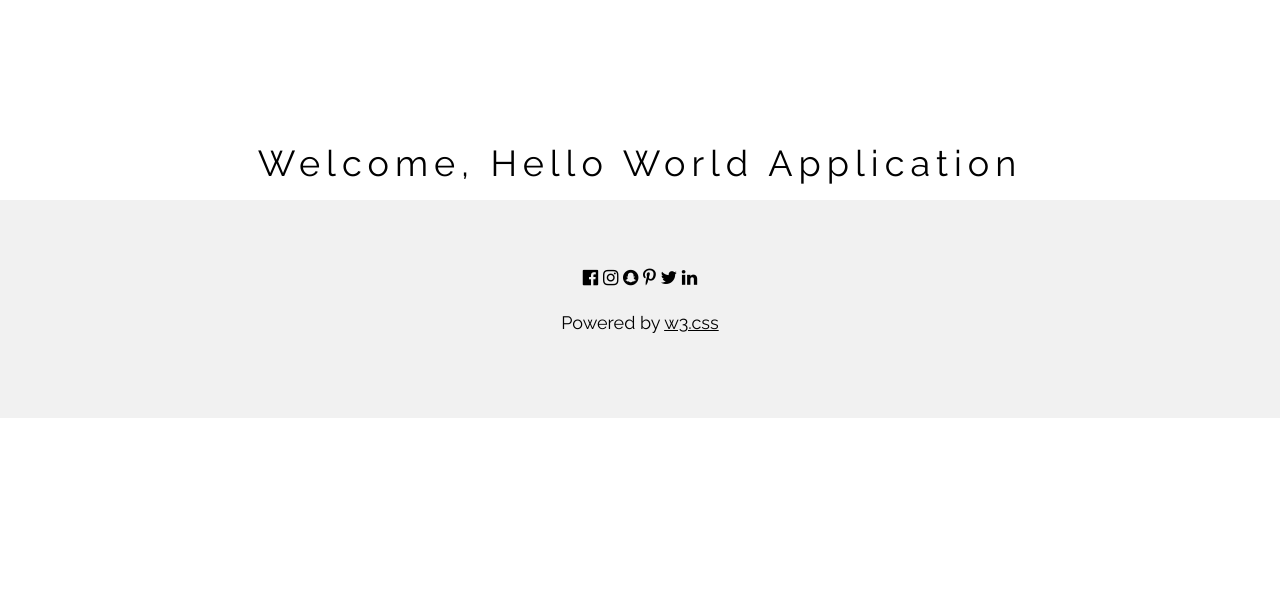
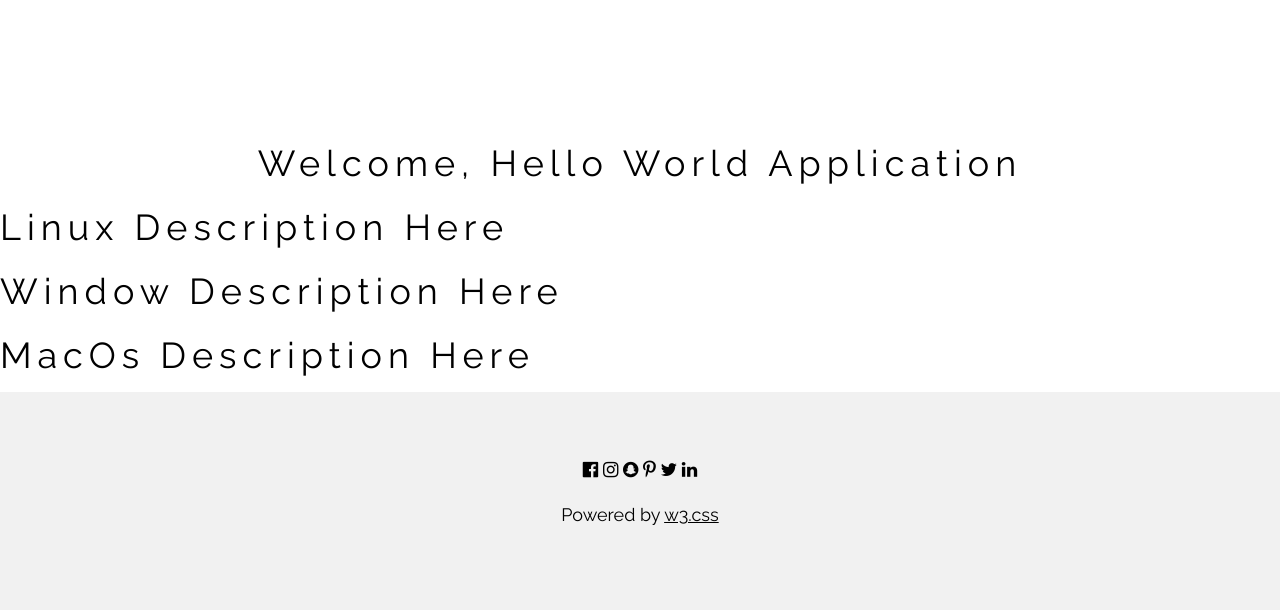
Before and after one commit to virgofreedom/itc-134-hello-world, a Django app: page /HelloWorldApp/ in a window 1280 px wide. Shown: the part 208-818 px from the top of the page. Before the commit the page ends 626 px from the top, so only its background shows below. Run offline with Django 3.2, Linux system fonts and the light colour scheme.

Commit message:
make separte file for each branch

```diff
--- a/HelloWorldProj/HelloWorldApp/templates/base.html
+++ b/HelloWorldProj/HelloWorldApp/templates/base.html
@@ -24,8 +24,15 @@
         {% block content %}
 
         {% endblock content %}
-
-
+        <div id="linux">
+            {% include "helloapp/linux.html" %}
+        </div>
+        <div id="window">
+            {% include "helloapp/window.html" %}
+        </div>
+        <div id="macos">
+            {% include "helloapp/macos.html" %}
+        </div>
         <!-- End Page Content -->
         </div>
 
--- a/HelloWorldProj/HelloWorldApp/templates/helloapp/index.html
+++ b/HelloWorldProj/HelloWorldApp/templates/helloapp/index.html
@@ -1,5 +1,6 @@
 {% extends 'base.html' %}
 
 {% block content %}
-<h1 class="w3-center">Welcome, Hello World Application</h1>
+    <h1 class="w3-center">Welcome, Hello World Application</h1>
+
 {% endblock %}
--- /dev/null
+++ b/HelloWorldProj/HelloWorldApp/templates/helloapp/linux.html
@@ -0,0 +1 @@
+<h1>Linux Description Here</h1>
--- /dev/null
+++ b/HelloWorldProj/HelloWorldApp/templates/helloapp/macos.html
@@ -0,0 +1 @@
+<h1>MacOs Description Here</h1>
--- /dev/null
+++ b/HelloWorldProj/HelloWorldApp/templates/helloapp/window.html
@@ -0,0 +1 @@
+<h1>Window Description Here</h1>
```
Also changed, not shown: HelloWorldProj/db.sqlite3 (added).
